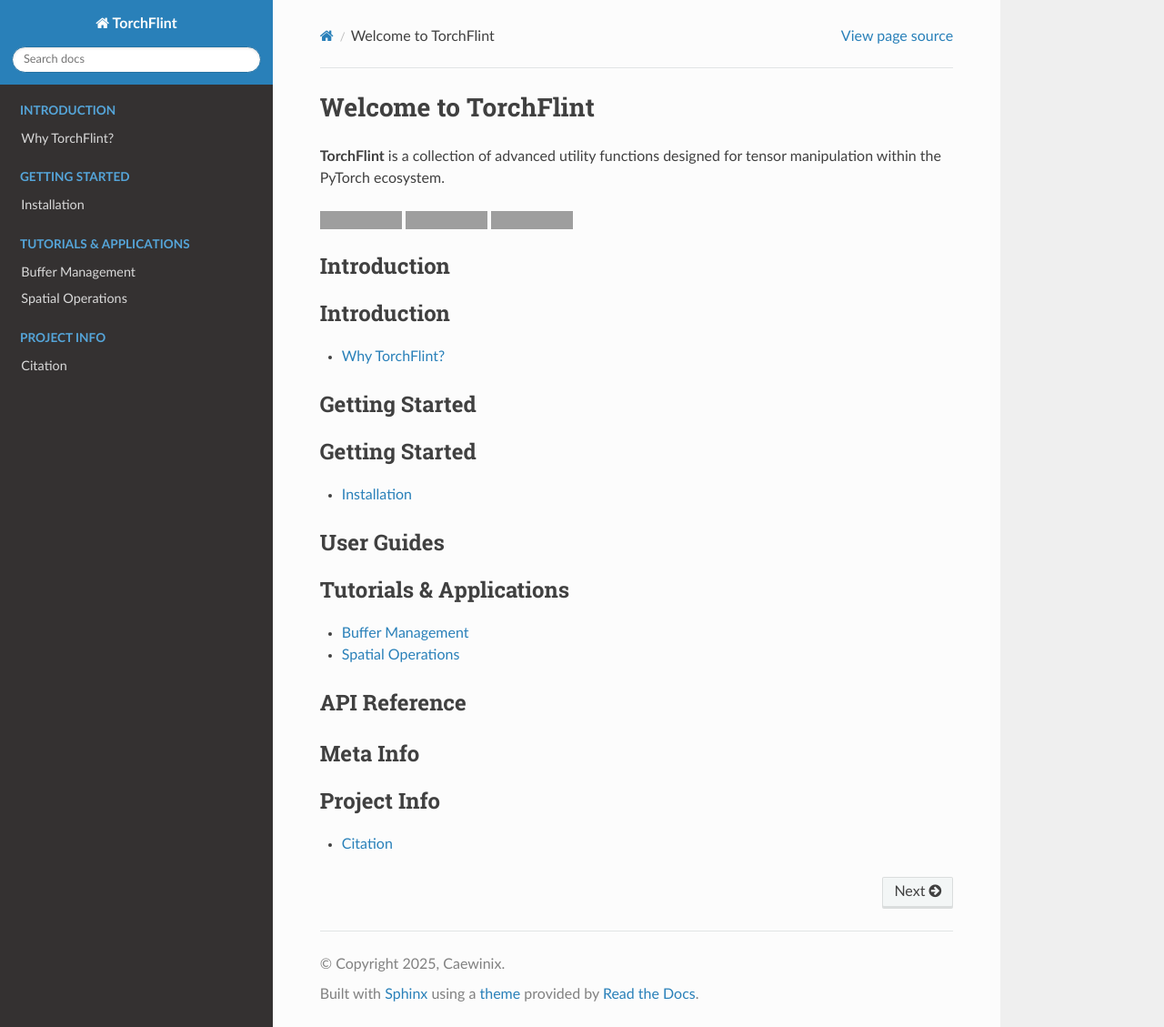
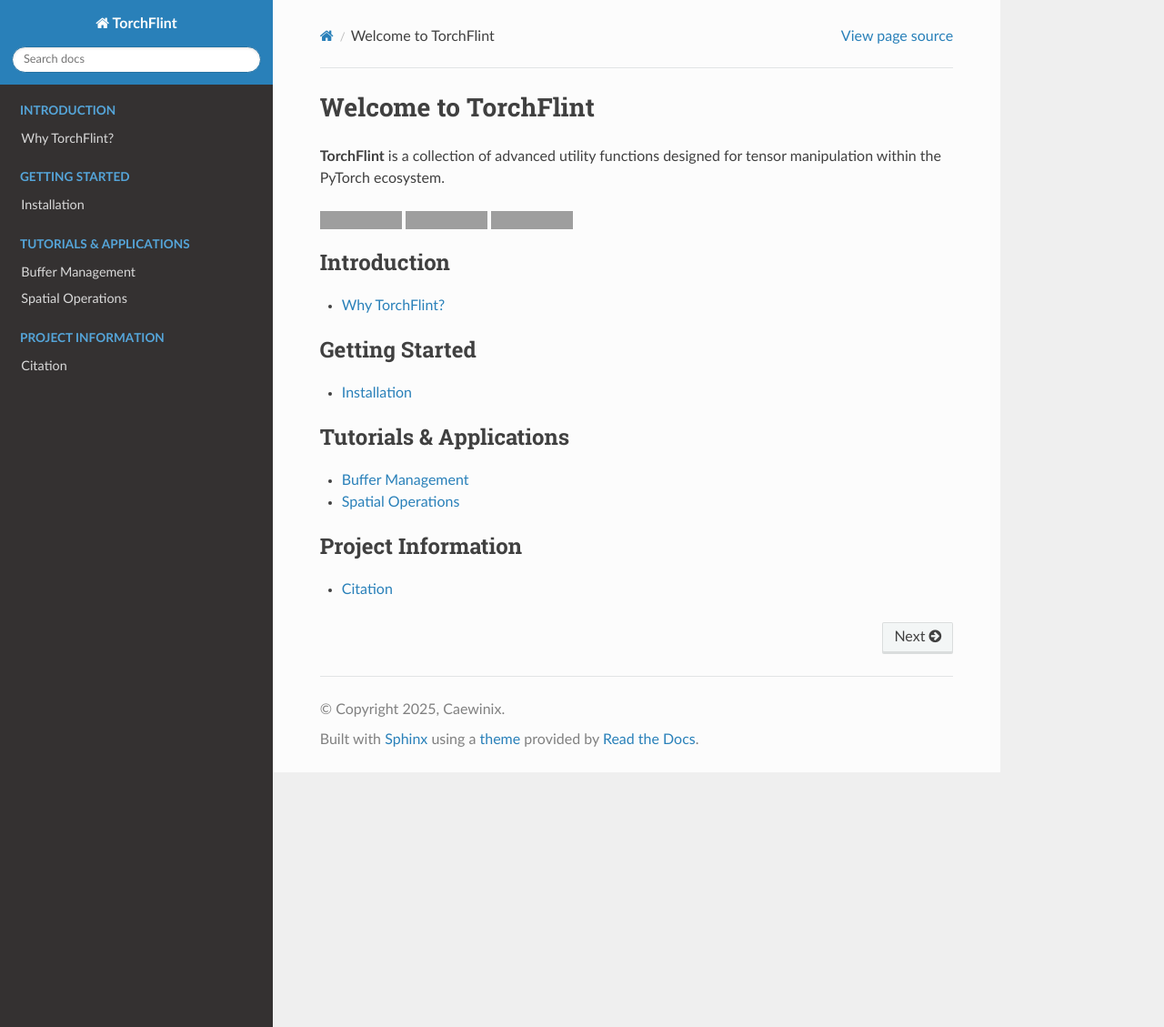
Before and after one commit to Caewinix/torchflint, a Sphinx documentation site: the page built from docs/source/index.rst, in a window 1280 px wide and 1129 px high. Shown: the whole window at 91% size. Built offline with Sphinx 7.4.7 and the Read the Docs theme 3.1.0, drawn with Linux system fonts in a browser that asks for light colours; pages that are not in the unit, such as notebooks, are missing from menus; grey boxes are pictures that could not be loaded.

Commit message:
Update index.rst

```diff
--- a/docs/source/index.rst
+++ b/docs/source/index.rst
@@ -10,26 +10,17 @@
 .. image:: https://img.shields.io/badge/PyTorch-1.6%2B-orange
    :target: https://pytorch.org/
 
-Introduction
-------------
-
 .. toctree::
    :maxdepth: 1
    :caption: Introduction
 
    intro
 
-Getting Started
----------------
-
 .. toctree::
    :maxdepth: 1
    :caption: Getting Started
 
    installation
-
-User Guides
------------
 
 .. toctree::
    :maxdepth: 1
@@ -38,21 +29,15 @@
    guides/buffer_management
    guides/patchwork_ops
 
-API Reference
--------------
-
 .. toctree::
-   :maxdepth: 1
+   :maxdepth: 2
    :caption: API
 
    torchflint
 
-Meta Info
----------
-
 .. toctree::
    :maxdepth: 1
-   :caption: Project Info
+   :caption: Project Information
 
    citation
    license
```
